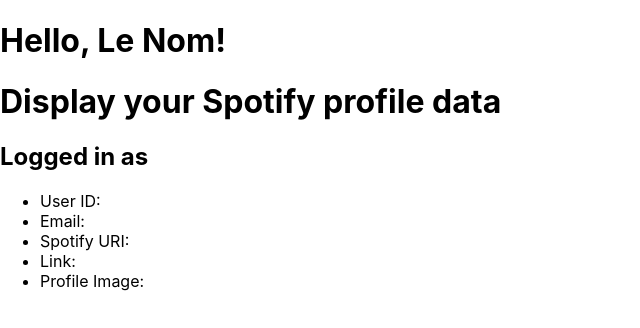
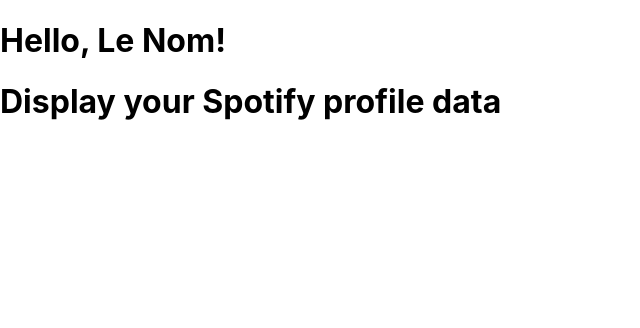
Before and after one commit to jonathanduperrier/miniprojet_CC, a React (Create React App) app: page / in a window 1280 px wide. Shown: the top 328 px of the page, without its empty margins (0-640 px from the left). Built offline with nearby package versions, Linux system fonts and the light colour scheme; no server answers.

Commit message:
get tracklist ok

```diff
--- a/src/components/spotifyComponent.tsx
+++ b/src/components/spotifyComponent.tsx
@@ -17,6 +17,7 @@
   const CLIENT_SECRET = 'be6740f27597409287902cdaa775434b';
   const APP_DEFAULT_URL = 'http://localhost:3000/';
   const REDIRECT_URI = 'http://localhost:3000/callback';
+  let authorization_code:any = 'code';
 
   const initiateSpotifyAuthorization = () => {
     // Replace these values with your actual client ID, redirect URI, and scope
@@ -30,6 +31,9 @@
   };
   if(window.location.href === APP_DEFAULT_URL){
     initiateSpotifyAuthorization();
+  } else {
+    let queryParameters = new URLSearchParams(window.location.search);
+    authorization_code = queryParameters.get("code");
   }
 
   useEffect(() => {
@@ -44,7 +48,7 @@
       },
       body: new URLSearchParams({
         'grant_type': 'authorization_code',
-        'code': 'null',
+        'code': authorization_code,
         'redirect_uri': 'http://localhost:3000/callback',
       }),
     });
@@ -70,17 +74,6 @@
       <h1>Hello, {name}!</h1>
       <h1>Display your Spotify profile data</h1>
 
-      <section id="profile">
-      <h2>Logged in as <span id="displayName"></span></h2>
-      <span id="avatar"></span>
-      <ul>
-          <li>User ID: <span id="id"></span></li>
-          <li>Email: <span id="email"></span></li>
-          <li>Spotify URI: <a id="uri" href="#"></a></li>
-          <li>Link: <a id="url" href="#"></a></li>
-          <li>Profile Image: <span id="imgUrl"></span></li>
-      </ul>
-      </section>
 
     </div>
   );
```
